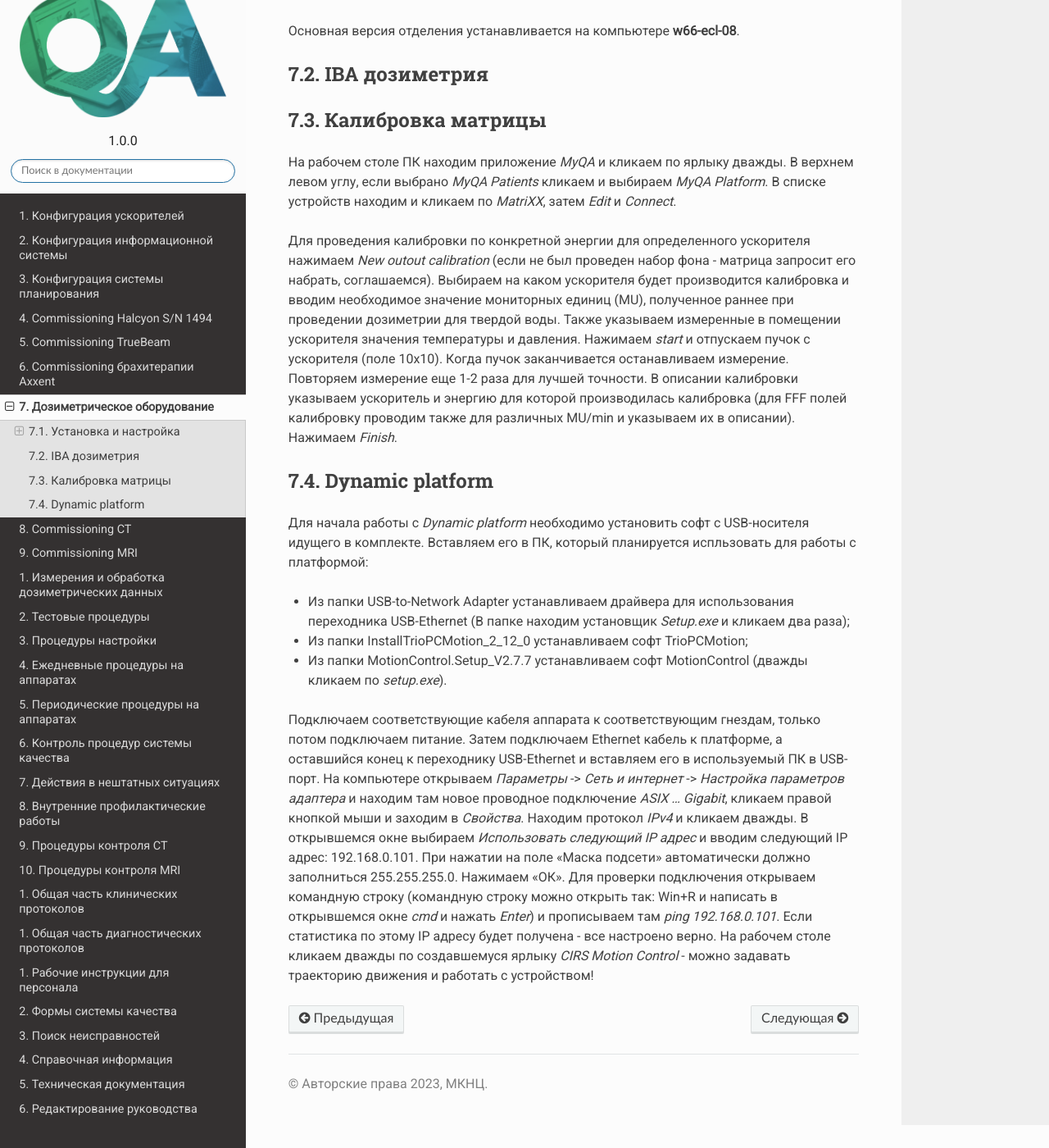
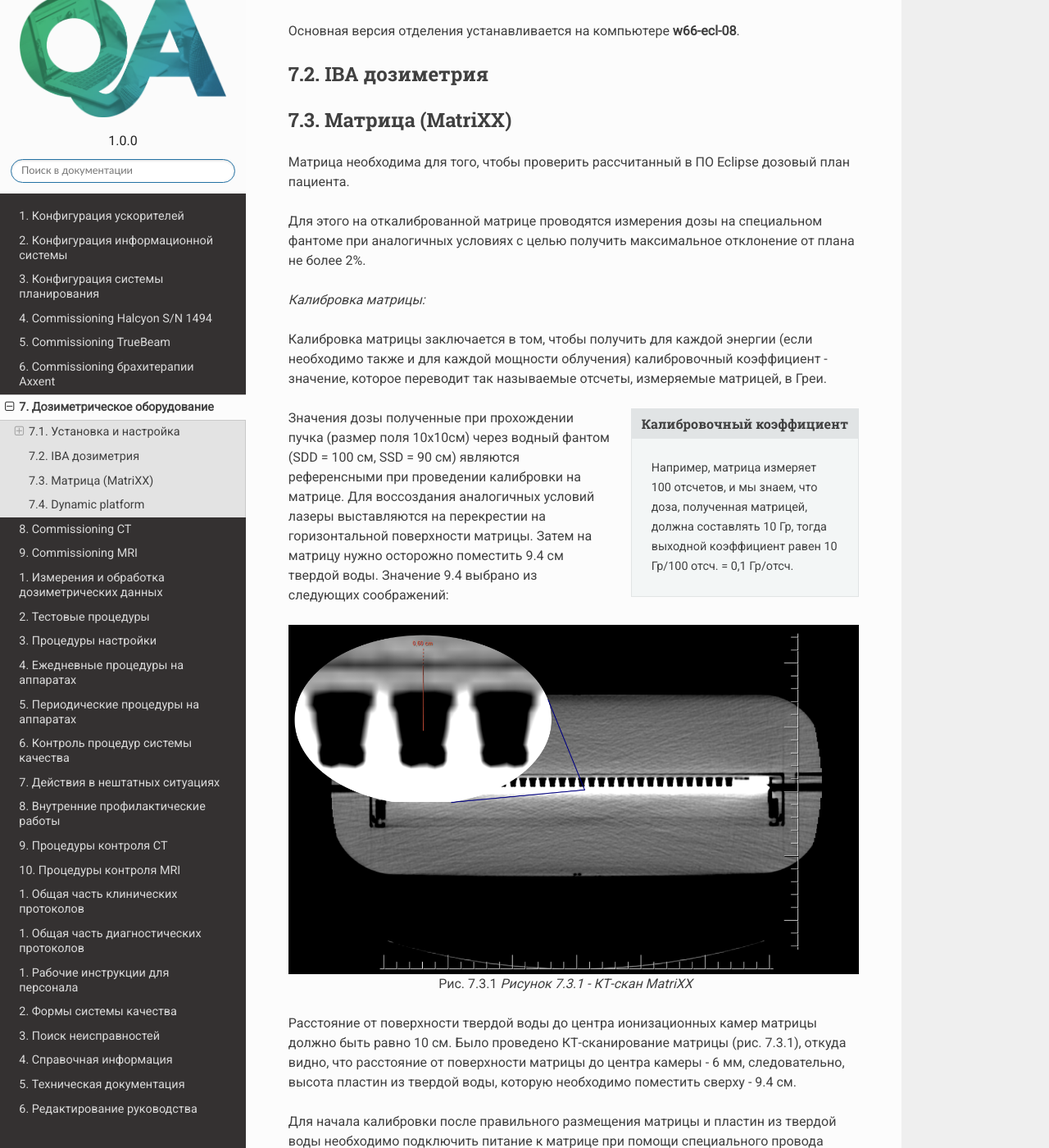
Before and after one commit to ggorlachev/RtDepBusiness, a Sphinx documentation site: the page built from source/commissioning/dosimetry_equipment.rst, in a window 1280 px wide and 1400 px high, scrolled down 384 px. Shown: the whole window at 82% size. Built offline with Sphinx 7.4.7 and the Read the Docs theme 2.0.0, drawn with Linux system fonts in a browser that asks for light colours; some web fonts are replaced; some of the changed text lies outside the part shown.

Commit message:
Глава 7.3
Описание работы с матрицей обновлено

```diff
--- a/source/commissioning/dosimetry_equipment.rst
+++ b/source/commissioning/dosimetry_equipment.rst
@@ -23,19 +23,97 @@
 --------------
 
 
-Калибровка матрицы
+Матрица (MatriXX)
 ------------------
 
-На рабочем столе ПК находим приложение *MyQA* и кликаем по ярлыку дважды. В верхнем левом углу, если выбрано *MyQA Patients* кликаем
-и выбираем *MyQA Platform*. В списке устройств находим и кликаем по *MatriXX*, затем *Edit* и *Connect*.
+Матрица необходима для того, чтобы проверить рассчитанный в ПО Eclipse дозовый план пациента.
 
-Для проведения калибровки по конкретной энергии для определенного ускорителя нажимаем *New outout calibration* (если не был проведен
-набор фона - матрица запросит его набрать, соглашаемся). Выбираем на каком ускорителя будет производится калибровка и вводим
-необходимое значение мониторных единиц (MU), полученное раннее при проведении дозиметрии для твердой воды. Также указываем
-измеренные в помещении ускорителя значения температуры и давления. Нажимаем *start* и отпускаем пучок с ускорителя (поле 10х10).
-Когда пучок заканчивается останавливаем измерение. Повторяем измерение еще 1-2 раза для лучшей точности. В описании калибровки
-указываем ускоритель и энергию для которой производилась калибровка (для FFF полей калибровку проводим также для различных MU/min и указываем
-их в описании). Нажимаем *Finish*.
+Для этого на откалиброванной матрице проводятся измерения дозы на специальном фантоме при аналогичных условиях с целью
+получить максимальное отклонение от плана не более 2%.
+
+*Калибровка матрицы:*
+
+Калибровка матрицы заключается в том, чтобы получить для каждой энергии (если необходимо также и для каждой мощности облучения)
+калибровочный коэффициент - значение, которое переводит так называемые отсчеты, измеряемые матрицей, в Греи.
+
+.. sidebar:: Калибровочный коэффициент
+
+    Например, матрица
+    измеряет 100 отсчетов, и мы знаем, что доза, полученная матрицей, должна составлять 10 Гр, тогда выходной коэффициент равен 10 Гр/100 отсч. = 0,1 Гр/отсч.
+
+Значения дозы полученные при прохождении пучка (размер поля 10x10см) через водный фантом (SDD = 100 см, SSD = 90 см) являются
+референсными при проведении калибровки на матрице. Для воссоздания аналогичных условий лазеры выставляются на перекрестии на
+горизонтальной поверхности матрицы. Затем на матрицу нужно осторожно поместить 9.4 см твердой воды. Значение 9.4 выбрано из
+следующих соображений:
+
+.. figure:: images/matrixx_CT.png
+    :name: _matrixx_CT
+    :align: center
+    :width: 100%
+    :figclass: align-center
+
+    Рисунок 7.3.1 - КТ-скан MatriXX
+
+Расстояние от поверхности твердой воды до центра ионизационных камер матрицы должно быть равно 10 см. Было проведено КТ-сканирование
+матрицы (рис. 7.3.1), откуда видно, что расстояние от поверхности матрицы до центра камеры - 6 мм, следовательно, высота пластин
+из твердой воды, которую необходимо поместить сверху - 9.4 см.
+
+Для начала калибровки после правильного размещения матрицы и пластин из твердой воды необходимо подключить питание к матрице при
+помощи специального провода идущего в комплекте и включить ее кнопкой на задней панели. Далее при помощи кабеля Ethernet необходимо
+подключить матрицу к ПК с установленным на нем ПО MyQA. На рабочем столе ПК находим приложение MyQA и кликаем по ярлыку дважды -
+открывается окно для авторизации: вводим имя пользователя и пароль. В верхнем левом углу, если выбрано MyQA Patients кликаем и
+выбираем MyQA Platform (рис. 7.3.2).
+
+.. figure:: images/myqa1.png
+    :name: _myqa1
+    :align: center
+    :scale: 80%
+    :figclass: align-center
+
+    Рисунок 7.3.2 - Действия при входе в MyQA
+
+Далее переходим во вкладку *Equipment setup* и в списке устройств выбираем *MatriXX* (рис. 7.3.3).
+
+.. figure:: images/myqa2.png
+    :name: _myqa2
+    :align: center
+    :scale: 50%
+    :figclass: align-center
+
+    Рисунок 7.3.3 - Начало работы с матрицей
+
+В окне *Calibrations* нажимаем кнопку *Edit* и в открывшемся окне *Connect* - устройство запросит набор фона,
+нажимаем *Compensate* и ожидаем:
+
+.. figure:: images/myqa3.png
+    :name: _myqa3
+    :align: center
+    :scale: 55%
+    :figclass: align-center
+
+    Рисунок 7.3.4 - Подготовка к калибровке матрицы
+
+После набора фона можно приступать к калибровке. Для проведения калибровки по конкретной энергии для определенного
+ускорителя нажимаем *New output calibration*.
+
+.. figure:: images/myqa4.png
+    :name: _myqa4
+    :align: center
+    :scale: 55%
+    :figclass: align-center
+
+    Рисунок 7.3.5 - Калибровка матрицы
+
+В поле *1* выбираем ускоритель, на котором мы проводим калибровку
+В поле *2* выбираем необходимую энергию.
+В поле *3* вводим рефернсное значение дозы для данной энергии.
+В полях *4* и *5* вводим актульные значения температуры и давления в бункере ускорителя.
+Затем нажимаем на кнопку Measure (кнопка *6*) и пускаем пучок с ускорителя. Если измерение проведено неправильно,
+то можно сбросить его с помощью кнопки Reset (кнопка *7*).
+После измерения в поле *8* описываем измерение в следующей форме: "Accelerator Energy".
+При калибровке полей без сглаживающего фильтра (FFF) также необходимо указать мощность дозы в МЕ.
+В поле *9* указываем отпущенную дозу (100 МЕ). Если необходимо в поле 10 можно оставить комментарии
+к проведенному измерению.
 
 
 Dynamic platform
```
Also changed, not shown: source/commissioning/images/matrixx_CT.png (added), source/commissioning/images/myqa1.png (added), source/commissioning/images/myqa2.png (added), source/commissioning/images/myqa3.png (added), source/commissioning/images/myqa4.png (added).
